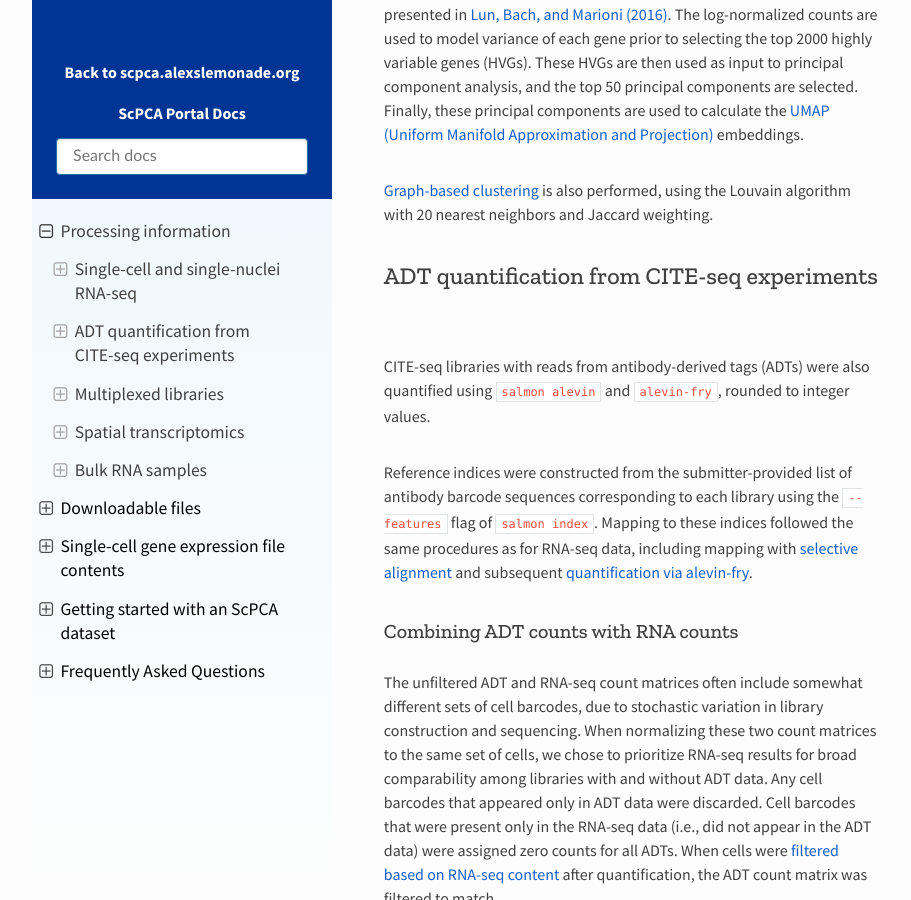
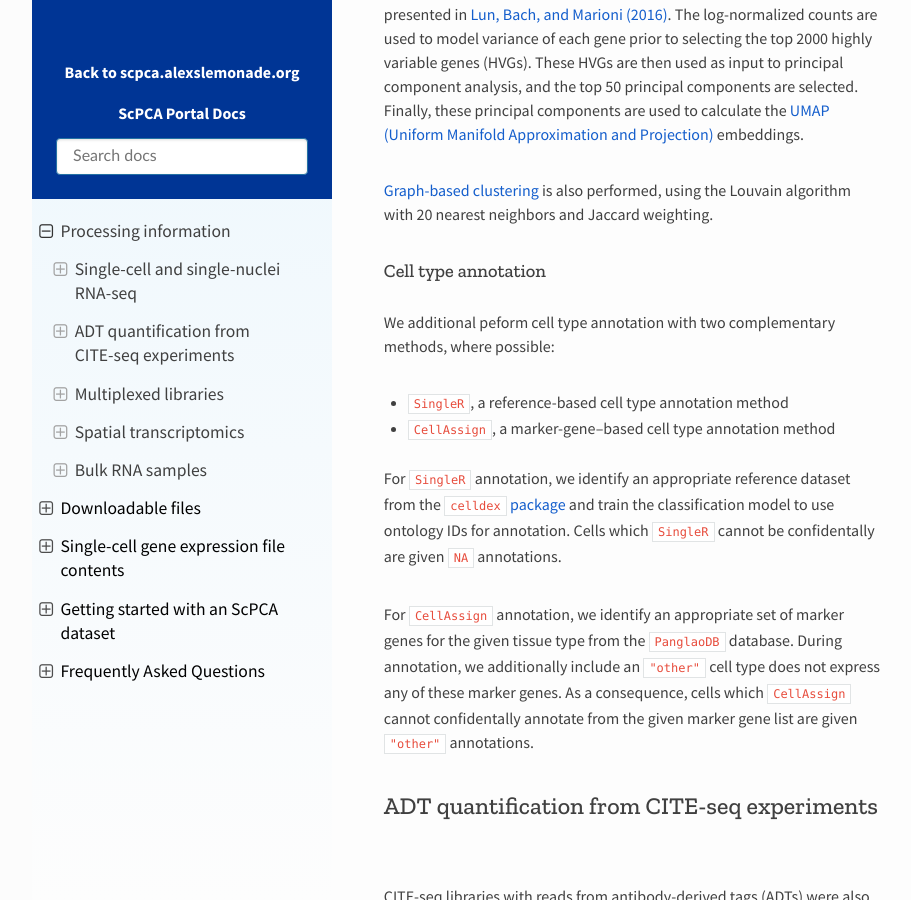
Before and after one commit to DongzeHE/scpca-docs, a Sphinx documentation site: the page built from docs/processing_information.md, in a window 1280 px wide and 900 px high, scrolled down 2724 px. Shown: the whole window, without its empty margins (158-1069 px from the left). Built offline with Sphinx 7.4.7 and the Read the Docs theme 2.0.0, drawn with Linux system fonts in a browser that asks for light colours.

Commit message:
add processing info

```diff
--- a/docs/processing_information.md
+++ b/docs/processing_information.md
@@ -71,6 +71,19 @@ Finally, these principal components are used to calculate the [UMAP (Uniform Man
 
 [Graph-based clustering](http://bioconductor.org/books/3.16/OSCA.basic/clustering.html#clustering-graph) is also performed, using the Louvain algorithm with 20 nearest neighbors and Jaccard weighting.
 
+#### Cell type annotation
+
+We additional peform cell type annotation with two complementary methods, where possible:
+
+- [`SingleR`](https://bioconductor.org/packages/release/bioc/html/SingleR.html), a reference-based cell type annotation method
+- [`CellAssign`](https://github.com/Irrationone/cellassign), a marker-gene--based cell type annotation method
+
+For `SingleR` annotation, we identify an appropriate reference dataset from the [`celldex` package](http://bioconductor.org/packages/release/data/experiment/html/celldex.html) and train the classification model to use ontology IDs for annotation.
+Cells which `SingleR` cannot be confidentally are given `NA` annotations.
+
+For `CellAssign` annotation, we identify an appropriate set of marker genes for the given tissue type from the [`PanglaoDB`](https://panglaodb.se/) database.
+During annotation, we additionally include an `"other"` cell type does not express any of these marker genes.
+As a consequence, cells which `CellAssign` cannot confidentally annotate from the given marker gene list are given `"other"` annotations.
 ## ADT quantification from CITE-seq experiments
 
 CITE-seq libraries with reads from antibody-derived tags (ADTs) were also quantified using  [`salmon alevin`](https://salmon.readthedocs.io/en/latest/alevin.html) and [`alevin-fry`](https://alevin-fry.readthedocs.io/en/latest/), rounded to integer values.
```
